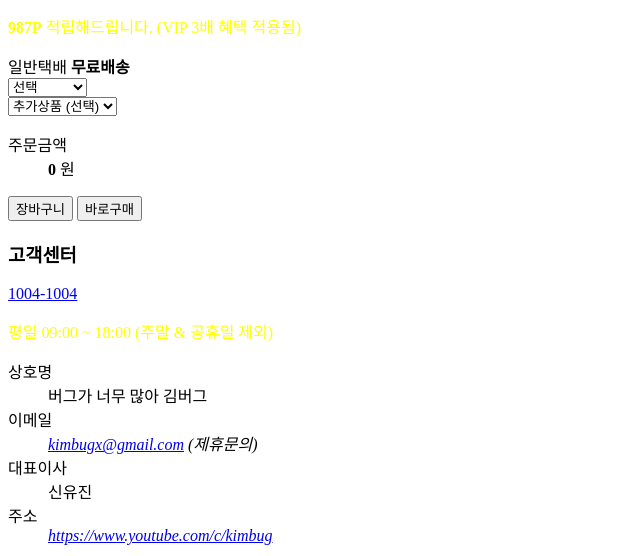
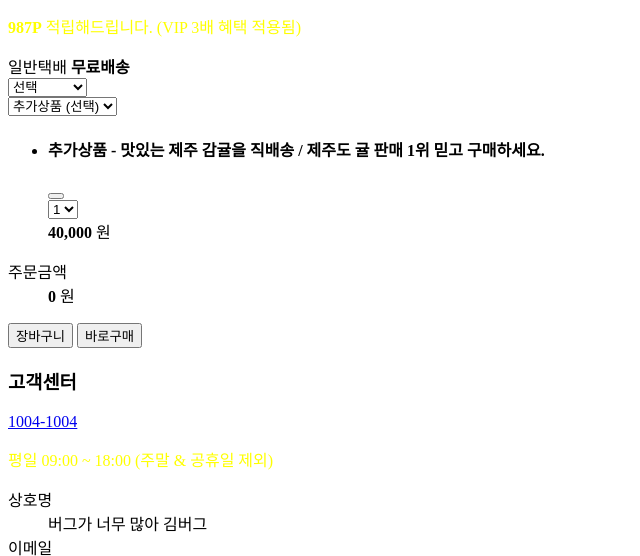
Before and after one commit to Yujin-room/tomorrow-house, a website: page index.html in a window 1280 px wide. Shown: the part 6500-7056 px from the top of the page, without its empty margins (0-640 px from the left). Drawn offline with nearby package versions, Linux system fonts and the light colour scheme.

Commit message:
🚧 Mark up checkout-related elements.

```diff
--- a/index.html
+++ b/index.html
@@ -446,6 +446,43 @@
                 </div>
               </div>
 
+              <div class="order-checkouts">
+                <ul class="checkout-list">
+                  <li class="checkout-item">
+                    <div class="checkout-card">
+                      <header class="checkout-header">
+                        <h4 class="checkout-title">
+                          추가상품 - 맛있는 제주 감귤을 직배송 / 제주도 귤 판매 1위 믿고 구매하세요.
+                        </h4>
+                        <button class="delete-button" type="button" aria-label="해당 상품 삭제 버튼">
+                          <i class="ic-close" aria-hidden></i>
+                        </button>
+                      </header>
+
+                      <footer class="checkout-footer">
+                        <div class="checkout-select">
+                          <select id="checkout-item-1">
+                            <option value="1">1</option>
+                            <option value="2">2</option>
+                            <option value="3">3</option>
+                            <option value="4">4</option>
+                            <option value="5">5</option>
+                          </select>
+                          <i class="ic-caret" aria-hidden></i>
+                        </div>
+
+                        <output class="checkout-output" for="checkout-item-1">
+                          <div class="price-16">
+                            <strong class="amount">40,000</strong>
+                            <span class="currency">원</span>
+                          </div>
+                        </output>
+                      </footer>
+                    </div>
+                  </li>
+                </ul>
+              </div>
+
               <dl class="order-summary">
                 <dt>주문금액</dt>
                 <dd>
```
